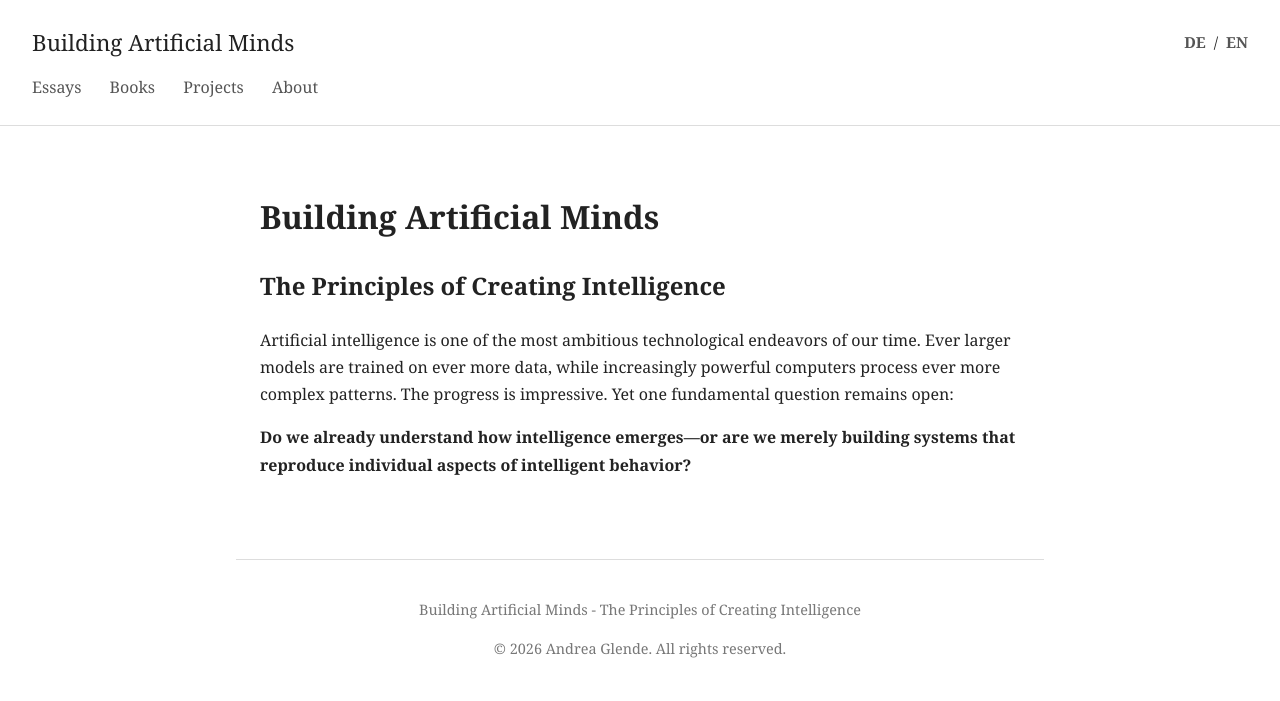
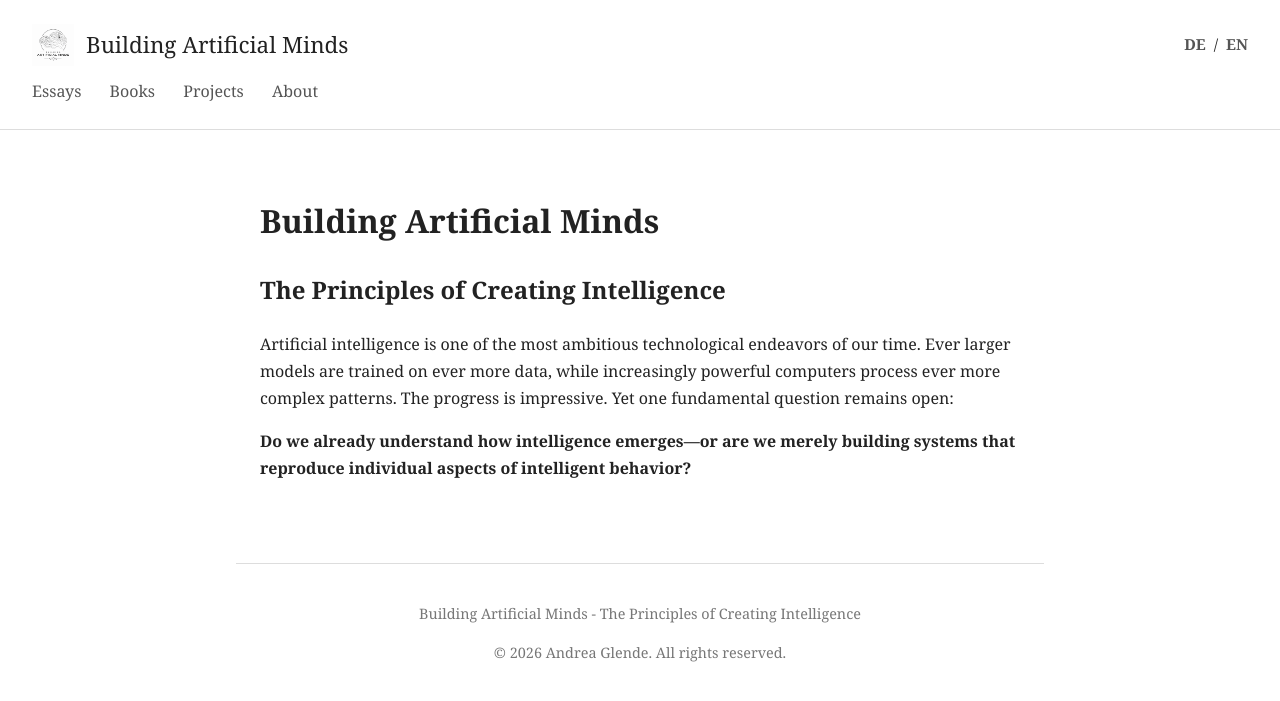
Before and after one commit to emergentmind-ai/building-artificial-minds, a Jekyll site: the page built from index.md, in a window 1280 px wide. Shown: the top 701 px of the page. Built offline with Jekyll 4.4.1, drawn with Linux system fonts in a browser that asks for light colours.

Commit message:
add a logo

```diff
--- a/_layouts/default.html
+++ b/_layouts/default.html
@@ -21,8 +21,9 @@
   <header class="site-header">
 
     <div class="header-top-row">
-      <a class="site-title" href="{{ '/' | relative_url }}">
-        Building Artificial Minds
+      <a class="site-brand" href="{{ '/' | relative_url }}">
+        <img src="{{ '/assets/building-artificial-minds.png' | relative_url }}" alt="Building Artificial Minds logo" class="site-logo">
+        <span class="site-title">Building Artificial Minds</span>
       </a>
       <div class="lang-switcher">
         {% assign current_url = page.url | replace: '/index.html', '' %}
--- a/assets/css/style.css
+++ b/assets/css/style.css
@@ -33,6 +33,21 @@ header.site-header {
     align-items: center;
     justify-content: space-between;
     gap: 1rem;
+}
+
+.site-brand {
+    display: inline-flex;
+    align-items: center;
+    gap: 0.75rem;
+    text-decoration: none;
+    color: #222;
+}
+
+.site-logo {
+    width: 42px;
+    height: 42px;
+    object-fit: contain;
+    display: block;
 }
 
 .site-header .site-title {
```
Also changed, not shown: assets/building-artificial-minds.png (added), 17 other files.
